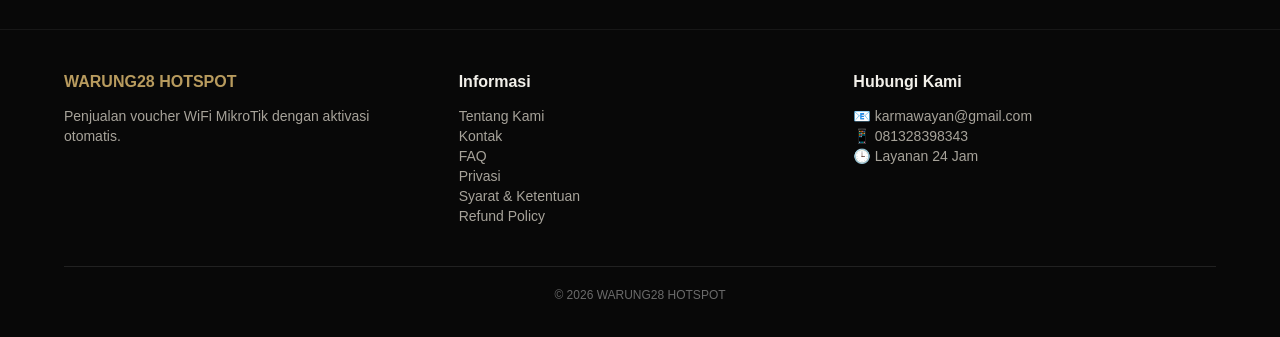
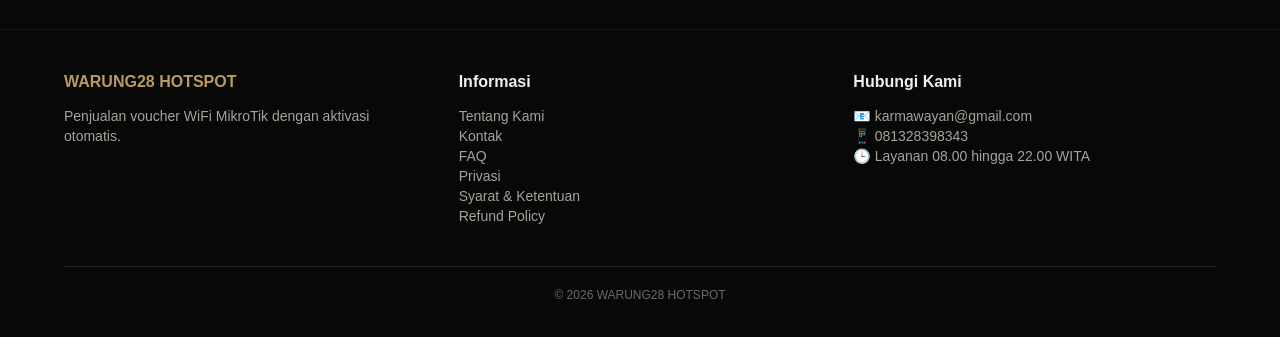
Before and after one commit to havanabulk/wifiwarung, a Next.js app: page / in a window 1280 px wide. Shown: the part 1810-2147 px from the top of the page. Built offline with nearby package versions, Linux system fonts and the light colour scheme.

Commit message:
Update page.tsx

```diff
--- a/app/page.tsx
+++ b/app/page.tsx
@@ -432,7 +432,14 @@ export default function HomePage() {
               "
             >
 
-              <a href="https://wa.me/6281328398343" target="_blank" rel="noopener noreferrer" className=" inline-flex min-h-11 items-center justify-center rounded-xl bg-[#b89b5e] px-5 text-sm font-bold text-[#17130c] transition hover:bg-[#c8ad72] " > 💬 WhatsApp Support </a>
+              <a href="https://wa.me/6281328398343"
+                target="_blank" rel="noopener noreferrer"
+                className=" inline-flex min-h-11 items-center
+                justify-center rounded-xl bg-[#b89b5e]
+                px-5 text-sm font-bold text-[#17130c]
+                transition hover:bg-[#c8ad72] " >
+                💬 WhatsApp Support
+              </a>
 
 
               <button
@@ -542,7 +549,42 @@ export default function HomePage() {
           FOOTER
       ========================= */}
 
-      <footer className=" border-t border-white/[0.06] px-4 py-10 pb-28 " > <div className="mx-auto max-w-6xl"> <div className="grid gap-8 md:grid-cols-3"> <div> <h3 className="font-bold text-[#b89b5e]"> WARUNG28 HOTSPOT </h3> <p className="mt-3 text-sm text-[#a7a39a]"> Penjualan voucher WiFi MikroTik dengan aktivasi otomatis. </p> </div> <div> <h3 className="font-bold text-[#f2f0ea]"> Informasi </h3> <div className="mt-3 space-y-2 text-sm text-[#a7a39a]"> <a href="/about">Tentang Kami</a><br /> <a href="/contact">Kontak</a><br /> <a href="/faq">FAQ</a><br /> <a href="/privacy-policy">Privasi</a><br /> <a href="/terms-and-conditions">Syarat & Ketentuan</a><br /> <a href="/refund-policy">Refund Policy</a> </div> </div> <div> <h3 className="font-bold text-[#f2f0ea]"> Hubungi Kami </h3> <div className="mt-3 text-sm text-[#a7a39a]"> <p>📧 karmawayan@gmail.com</p> <p>📱 081328398343</p> <p>🕒 Layanan 24 Jam</p> </div> </div> </div> <div className="mt-10 border-t border-white/10 pt-5 text-center text-xs text-white/40"> © 2026 WARUNG28 HOTSPOT </div> </div> </footer>
+      <footer className=" border-t border-white/[0.06] px-4 py-10 pb-28 " >
+      <div className="mx-auto max-w-6xl">
+      <div className="grid gap-8 md:grid-cols-3">
+      <div>
+        <h3 className="font-bold text-[#b89b5e]">
+        WARUNG28 HOTSPOT
+        </h3>
+        <p className="mt-3 text-sm text-[#a7a39a]">
+          Penjualan voucher WiFi MikroTik dengan aktivasi otomatis.
+        </p>
+      </div>
+        <div>
+          <h3 className="font-bold text-[#f2f0ea]">
+            Informasi
+          </h3>
+          <div className="mt-3 space-y-2 text-sm text-[#a7a39a]">
+            <a href="/about">Tentang Kami</a><br />
+            <a href="/contact">Kontak</a><br />
+            <a href="/faq">FAQ</a><br />
+            <a href="/privacy-policy">Privasi</a><br />
+            <a href="/terms-and-conditions">Syarat & Ketentuan</a><br />
+            <a href="/refund-policy">Refund Policy</a>
+          </div>
+        </div>
+        <div>
+          <h3 className="font-bold text-[#f2f0ea]"> Hubungi Kami </h3>
+          <div className="mt-3 text-sm text-[#a7a39a]">
+            <p>📧 karmawayan@gmail.com</p>
+            <p>📱 081328398343</p>
+            <p>🕒 Layanan 08.00 hingga 22.00 WITA </p>
+          </div>
+        </div>
+      </div>
+        <div className="mt-10 border-t border-white/10 pt-5 text-center text-xs text-white/40"> © 2026 WARUNG28 HOTSPOT </div>
+      </div>
+      </footer>
 
 
       {/* =========================
```
